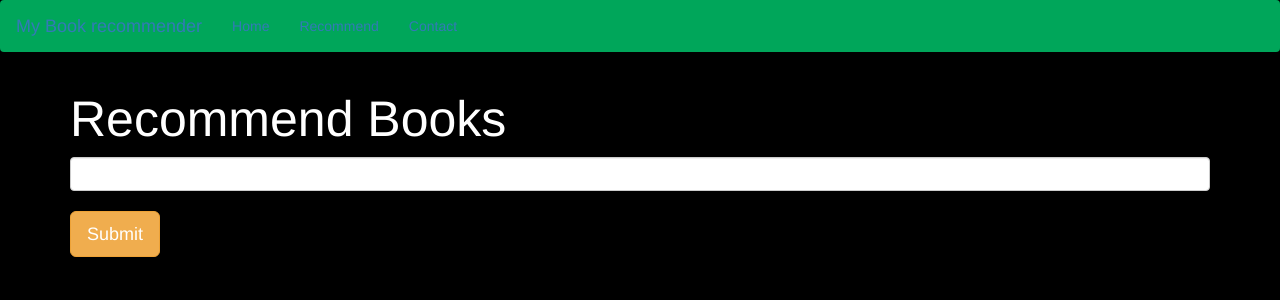
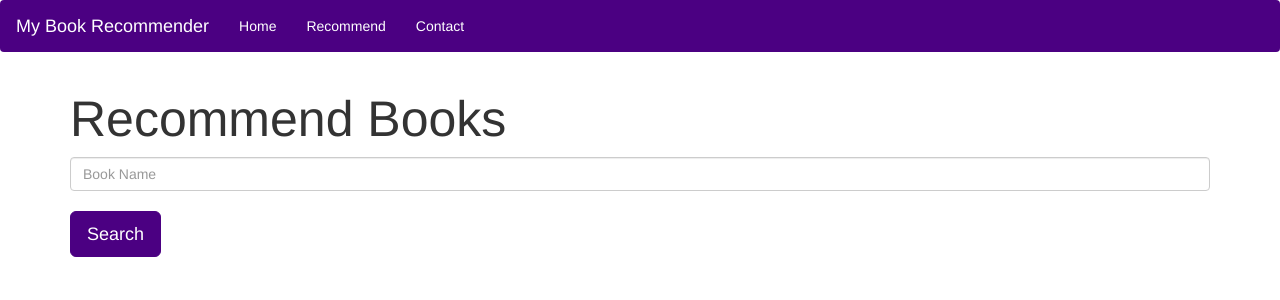
Before and after one commit to ameeralimahar/Book-Recommendation-System, a Flask app: page /recommend in a window 1280 px wide. Shown: the top 300 px of the page. Run offline with Flask 3, Linux system fonts and the light colour scheme.

Commit message:
changes in recommend.html

```diff
--- a/templates/recommend.html
+++ b/templates/recommend.html
@@ -4,17 +4,60 @@
     <meta charset="UTF-8">
     <title>Book Recommender System</title>
     <!-- Latest compiled and minified CSS -->
-<link rel="stylesheet" href="https://cdn.jsdelivr.net/npm/bootstrap@3.3.7/dist/css/bootstrap.min.css" integrity="sha384-BVYiiSIFeK1dGmJRAkycuHAHRg32OmUcww7on3RYdg4Va+PmSTsz/K68vbdEjh4u" crossorigin="anonymous">
+    <link rel="stylesheet" href="https://cdn.jsdelivr.net/npm/bootstrap@3.3.7/dist/css/bootstrap.min.css" integrity="sha384-BVYiiSIFeK1dGmJRAkycuHAHRg32OmUcww7on3RYdg4Va+PmSTsz/K68vbdEjh4u" crossorigin="anonymous">
 </head>
 <style>
-    .text-white{
-        color:white
+
+    .card {
+        background-color: wheat;
+        border-radius: 10px;
+        padding: 15px;
+        text-align: center;
+        margin-bottom: 20px;
+
+        display: flex;
+        flex-direction: column;
+        justify-content: space-between;
+    }
+    .card img {
+        width: 150px;
+        height: 200px;
+        object-fit: cover;
+        border-radius: 10px;
+        margin: 0 auto;
+    }
+    .card-title {
+        font-size: 1.5em;
+        margin-bottom: 10px;
+    }
+    .card-text {
+        font-size: 1em;
+
+    }
+    .navbar-brand, .nav > li > a {
+        color: white !important;
+    }
+    .nav > li > a:hover {
+        color: indigo !important;
+    }
+    .navbar {
+        background-color: indigo !important;
+    }
+    .btn-indigo {
+        background-color: indigo;
+        border-color: indigo;
+        color: white;
+    }
+    .btn-indigo:hover {
+        background-color: #4b0082;
+        border-color: #4b0082;
+        color: white;
     }
 </style>
-<body style="background-color:black">
+<body>
 
-    <nav class="navbar" style="background-color:#00a65a">
-        <a class="navbar-brand">My Book recommender</a>
+    <nav class="navbar">
+        <a class="navbar-brand">My Book Recommender</a>
         <ul class="nav navbar-nav">
             <li><a href="/">Home</a></li>
             <li><a href="/recommend">Recommend</a></li>
@@ -25,11 +68,14 @@
     <div class="container">
         <div class="row">
             <div class="col-md-12">
-                <h1 class="text-white" style="font-size:50px">Recommend Books</h1>
+                <h1 style="font-size:50px">Recommend Books</h1>
                 <form action="/recommend_books" method="post">
-                    <input name="user_input" type="text" class="form-control"><br>
-                    <input type="submit" class="btn btn-lg btn-warning">
+                    <input name="user_input" id="book_input" placeholder="Book Name" type="text" class="form-control" required><br>
+                    <input type="submit" value="Search" class="btn btn-lg btn-indigo">
                 </form>
+                {% if book_input %}
+                    <p style="margin-top: 10px;">The books related to "{{ book_input }}"</p>
+                {% endif %}
             </div>
 
             {% if data %}
@@ -37,10 +83,10 @@
              {% for i in data %}
                 <div class="col-md-3" style="margin-top:50px">
                     <div class="card">
+                        <img class="card-img-top" src="{{i[2]}}">
                         <div class="card-body">
-                            <img class="card-img-top" src="{{i[2]}}">
-                            <p class="text-white">{{i[0]}}</p>
-                            <h4 class="text-white">{{i[1]}}</h4>
+                            <h4 class="card-title">{{i[0]}}</h4>
+                            <p class="card-text">{{i[1]}}</p>
                         </div>
                     </div>
                 </div>
@@ -48,9 +94,6 @@
 
             {% endif %}
 
-
-
-
         </div>
     </div>
 
```
